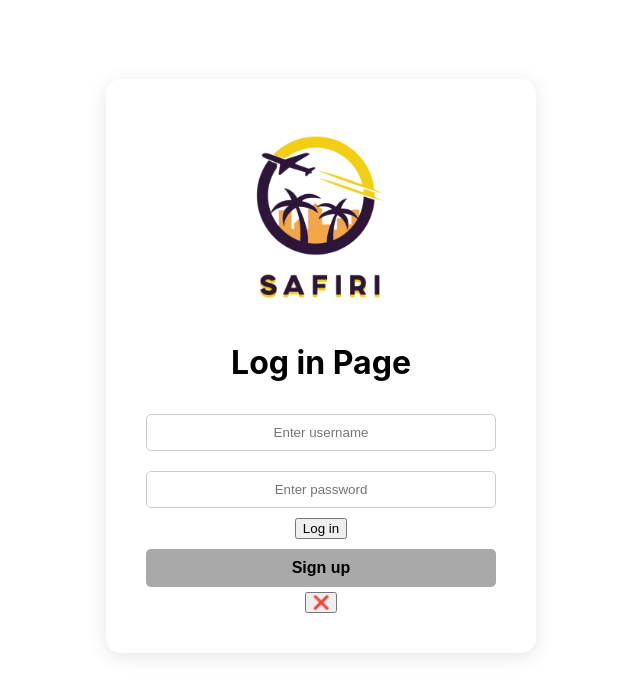
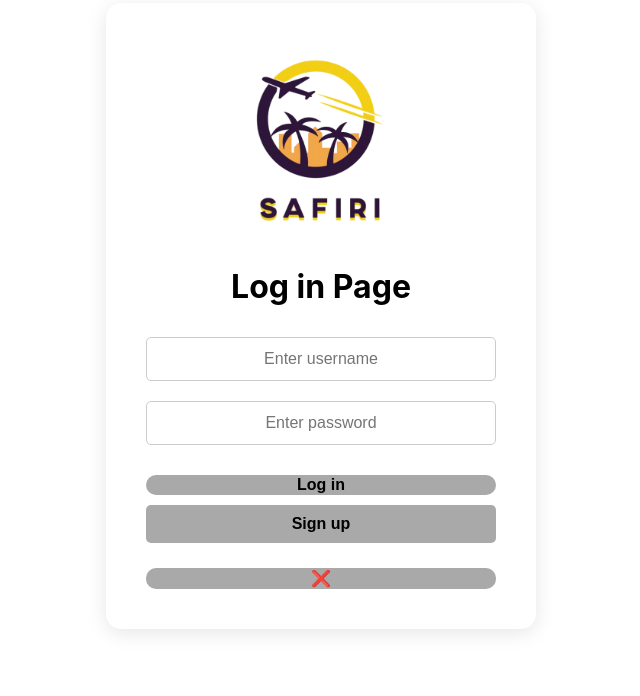
Before and after one commit to Markbkiunga/safiri-phase-4-project, a React (Create React App) app in the folder client/: page /login in a window 1280 px wide. Shown: the part 184-880 px from the top of the page, without its empty margins (319-959 px from the left). Built offline with nearby package versions, Linux system fonts and the light colour scheme; no server answers.

Commit message:
tried to fix the login buttton and the styling

```diff
--- a/client/src/components/Login/Login.css
+++ b/client/src/components/Login/Login.css
@@ -1,5 +1,5 @@
 #login-form {
-  margin-top: 100px;
+  /* margin-top: 100px; */
   display: flex;
   flex-direction: column;
   align-items: center;
@@ -15,14 +15,16 @@
   width: 100%;
   border-radius: 5px;
   text-align: center;
-  padding: 10px;
+  padding: 12px;
+  text-align: center;
+  font-size: 1em;
   border: 1px solid #ccc;
   transition: border-color 0.3s ease;
   box-sizing: border-box;
 
 }
 .login-input:focus{
-  /* border-color: #007bff; */
+  /* border-color: #007bff;  */
   outline: none;
 }
 
@@ -65,6 +67,8 @@
 
 #signup-button:hover {
   background-color: gold;
+  transform: scale(1.05);
+
 }
 
 
@@ -84,3 +88,17 @@
   align-items: center;
   height: 100vh;
 }
+
+button {
+  font-size: 1em;
+  background-color: darkgrey;
+  border-radius: 10px;
+  height: 100%;
+  width: 100%;
+  border: none;
+  cursor: pointer;
+  color: black;
+  font-weight: bold;
+  margin-top: 20px;
+
+}
--- a/client/src/components/Signup/Signup.css
+++ b/client/src/components/Signup/Signup.css
@@ -5,7 +5,7 @@
   align-items: center;
   padding: 40px;
   box-shadow: 0 4px 15px rgba(0, 0, 0, 0.2);
-  border-radius: 18px;
+  border-radius: 15px;
   width: 350px;
   text-align: center;
 }
@@ -14,7 +14,7 @@
   display: flex;
   justify-content: center;
   align-items: center;
-  min-height: 100vh;
+  height: 100vh;
 }
 
 .signup-input {
```
